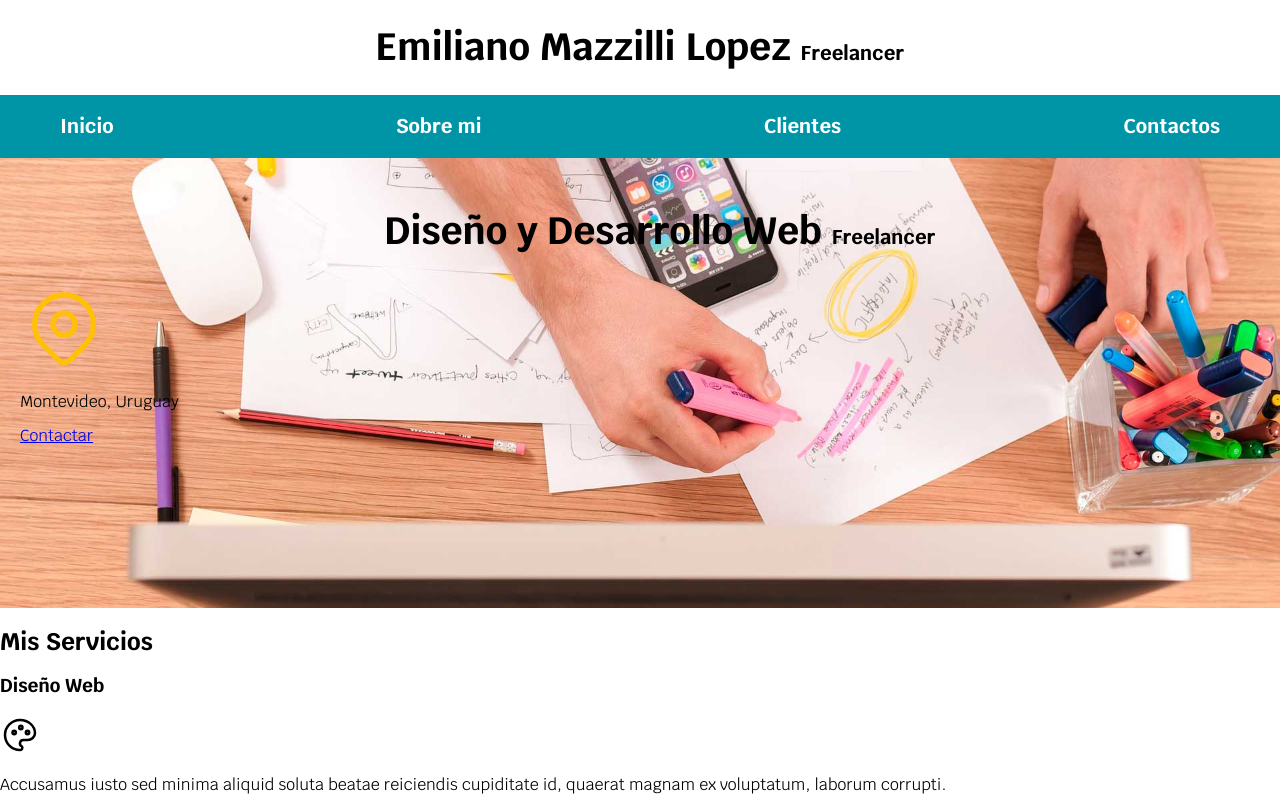
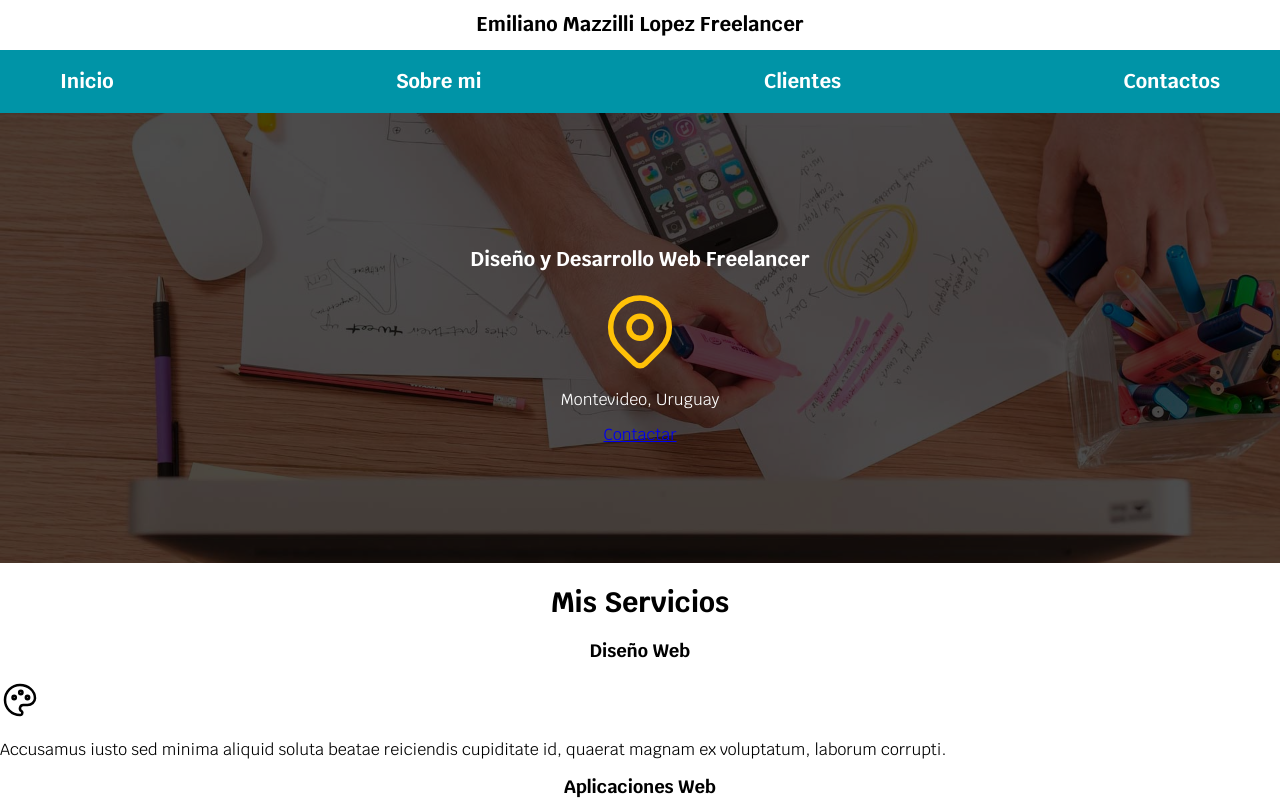
Before and after one commit to emilianomazzilli/Proyecto1, a plain HTML site: page index.html in a window 1280 px wide. Shown: the top 801 px of the page. Drawn offline with Linux system fonts and the light colour scheme; files whose address does not match are found by name.

Commit message:
Update styles.css

```diff
--- a/styles.css
+++ b/styles.css
@@ -17,9 +17,23 @@ body {
     font-size: 16px; /* 1rem = 10px */
     font-family: 'Krub', sans-serif;
 }
+
+h1{
+    font-size: 3.8rem;
+}
+
+h2{
+    font-size: 2.8rem;
+}
+
+h3{
+    font-size: 1.8rem;
+}
+h1, h2, h3{
+   text-align: center;
+}
 .titulo {
-    text-align: center;
-    font-size: 3.8rem;
+    font-size: 2rem;
 }
 
 .titulo span {
@@ -68,13 +82,27 @@ body {
     background-repeat: no-repeat;
     background-size: cover;
     height: 450px;
-    padding: 20px;
     position: relative;
 }
 
 .contenido-hero {
     position: absolute;
-    background-color: rbg( 0,0,0 .8 );
+    background-color: rgb( 0 0 0 / 70%);
     width: 100%;
     height: 100%;
+
+    display: flex;
+    flex-direction: column;
+    align-items: center;
+    justify-content: center;
 }
+
+.contenido-hero h2,
+.contenido-hero p{
+    color: var(--blanco);
+}
+
+.ubicacion {
+    display: flex;
+    align-items: flex-end;
+}
```
